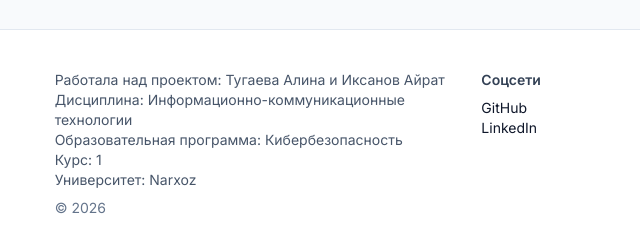
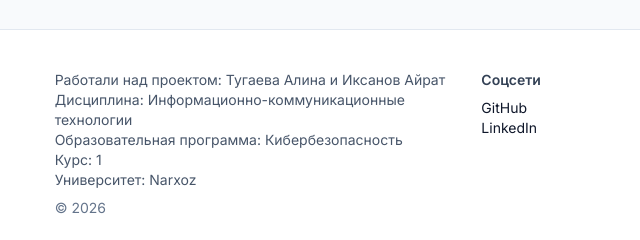
Before and after one commit to alinalina1312-dot/ictproject, a plain HTML site: page about.html in a window 1280 px wide. Shown: the part 874-1114 px from the top of the page, 388-1028 px from the left. Drawn offline with nearby package versions, Linux system fonts and the light colour scheme.

Commit message:
Fix footer project team member names

```diff
--- a/about.html
+++ b/about.html
@@ -40,7 +40,7 @@
         </ul>
       </section>
     </main>
-    <footer class="border-t border-slate-200 bg-white"><div class="mx-auto grid max-w-7xl gap-8 px-4 py-10 md:grid-cols-3"><div><p class="text-lg font-semibold text-emerald-700">PredictSense</p><p class="mt-2 text-sm text-slate-500">Модель прогнозирования спроса на сезонный товар.</p></div><div class="text-sm text-slate-600"><p>Работала над проектом: Тугаева Алина и Иксанов Айрат</p>
+    <footer class="border-t border-slate-200 bg-white"><div class="mx-auto grid max-w-7xl gap-8 px-4 py-10 md:grid-cols-3"><div><p class="text-lg font-semibold text-emerald-700">PredictSense</p><p class="mt-2 text-sm text-slate-500">Модель прогнозирования спроса на сезонный товар.</p></div><div class="text-sm text-slate-600"><p>Работали над проектом: Тугаева Алина и Иксанов Айрат</p>
         <p>Дисциплина: Информационно-коммуникационные технологии</p>
         <p>Образовательная программа: Кибербезопасность</p><p>Курс: 1</p><p>Университет: Narxoz</p><p class="mt-2 text-slate-500">© 2026</p></div><div><p class="text-sm font-semibold text-slate-700">Соцсети</p><a href="https://github.com" target="_blank" class="mt-2 block text-sm hover:text-emerald-600">GitHub</a><a href="https://linkedin.com" target="_blank" class="block text-sm hover:text-emerald-600">LinkedIn</a></div></div><div class="border-t border-slate-200 px-4 py-4 text-center text-xs text-slate-500"><a href="index.html">Главная</a> · <a href="about.html">О проекте</a> · <a href="datasets.html">Данные</a> · <a href="analysis.html">Анализ</a> · <a href="methodology.html">Методология</a> · <a href="results.html">Результаты</a> · <a href="business.html">Бизнес-кейс</a> · <a href="faq.html">FAQ</a> · <a href="contact.html">Контакты</a></div></footer>
     <button data-back-to-top class="fixed bottom-6 right-6 rounded-full bg-emerald-500 px-4 py-3 text-sm font-semibold text-slate-900 opacity-0 pointer-events-none shadow-sm">Вверх</button>
```
